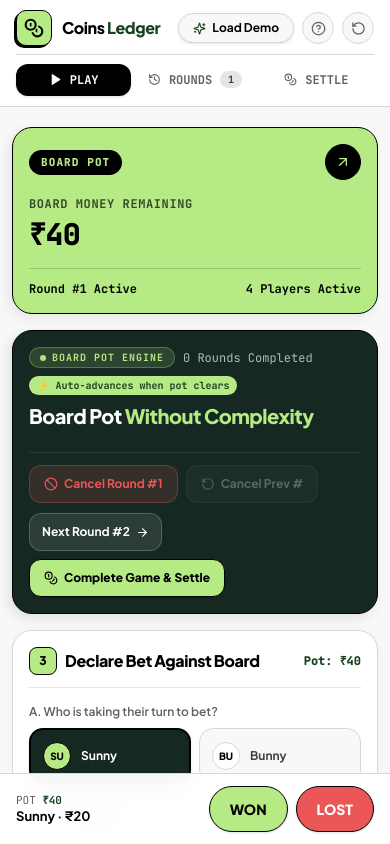
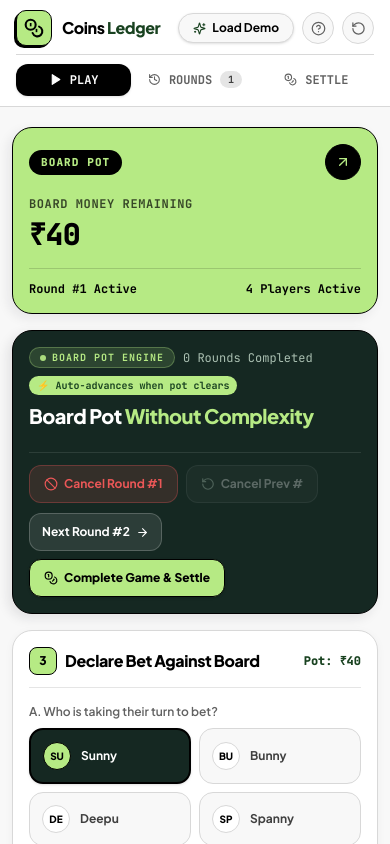
Before and after one commit to Nikhil-sai-nambula/coinledger, a React (Vite) app: page / in a window 390 px wide. Shown: the top 844 px of the page. Built offline with nearby package versions, Linux system fonts and the light colour scheme.

Commit message:
Remove duplicate mobile bottom quick-bet bar; WON/LOST stays in Declare Bet
Removed mobile sticky bottom play bar from SimpleGameView.

```diff
--- a/src/components/SimpleGameView.tsx
+++ b/src/components/SimpleGameView.tsx
@@ -401,7 +401,7 @@ export const SimpleGameView: React.FC = () => {
   }, [gameHasActivity])
 
   return (
-    <div className="space-y-4 sm:space-y-5 max-w-6xl mx-auto pb-28 sm:pb-8">
+    <div className="space-y-4 sm:space-y-5 max-w-6xl mx-auto pb-8">
 
       {/* Celebration Notification */}
       {celebrationMsg && (
@@ -1324,39 +1324,6 @@ export const SimpleGameView: React.FC = () => {
         </div>
       )}
 
-      {/* MOBILE STICKY BOTTOM PLAY BAR */}
-      {!isBettingDisabled && (
-        <div className="fixed bottom-0 left-0 right-0 z-40 sm:hidden bg-white/95 border-t border-[#D8D8D8] px-4 py-3 backdrop-blur-md">
-          <div className="flex items-center justify-between gap-3 max-w-md mx-auto">
-            <div className="min-w-0 leading-tight">
-              <span className="text-[11px] text-[#616161] font-mono block">
-                POT <strong className="text-[#194220] font-bold">{formatPaise(boardBalancePaise)}</strong>
-              </span>
-              <span className="text-[13px] font-bold text-black truncate block">
-                {players.find(p => p.id === bettingPlayerId)?.name} &middot; ₹{betAmountRupees}
-              </span>
-            </div>
-
-            <div className="flex items-center gap-2 shrink-0">
-              <button
-                onClick={() => handleExecuteBet('WON')}
-                disabled={boardBalancePaise <= 0 || !betAmountRupees || parseInt(betAmountRupees) <= 0 || parseInt(betAmountRupees) > currentBoardRupees}
-                className="px-5 py-3 rounded-full bg-[#B6EA84] hover:bg-[#a5db71] active:scale-95 text-black font-black text-sm border border-black shadow-sm disabled:opacity-40"
-              >
-                WON
-              </button>
-              <button
-                onClick={() => handleExecuteBet('LOST')}
-                disabled={boardBalancePaise <= 0 || !betAmountRupees || parseInt(betAmountRupees) <= 0 || parseInt(betAmountRupees) > currentBoardRupees}
-                className="px-5 py-3 rounded-full bg-[#EB5757] hover:bg-[#d94848] active:scale-95 text-white font-black text-sm border border-black shadow-sm disabled:opacity-40"
-              >
-                LOST
-              </button>
-            </div>
-          </div>
-        </div>
-      )}
-
     </div>
   )
 }
```
